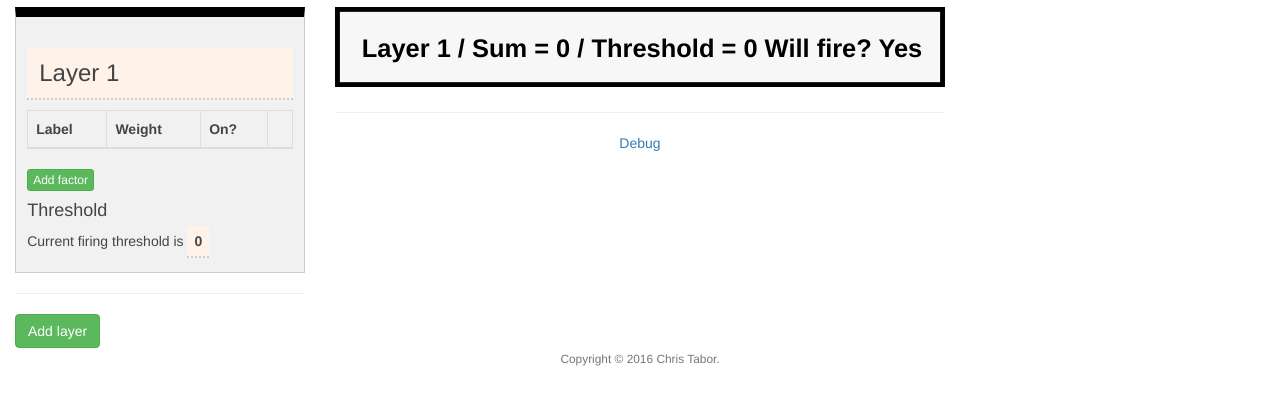
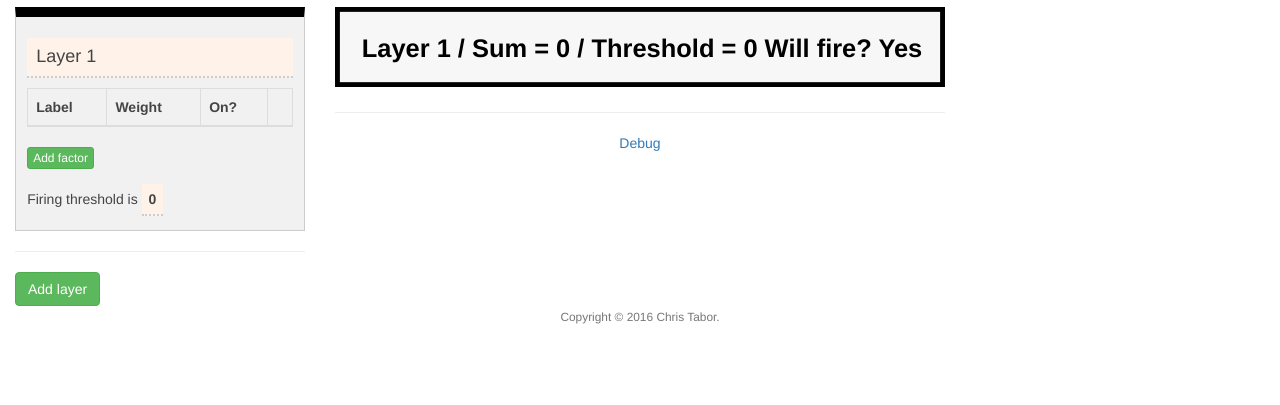
Before and after one commit to christabor-incubator/neuralnet_modeler, a plain HTML site: page index.html in a window 1280 px wide. Shown: the part 157-562 px from the top of the page. Drawn offline with Linux system fonts and the light colour scheme.

Commit message:
More cleanup

```diff
--- a/index.html
+++ b/index.html
@@ -20,7 +20,7 @@
             <div class="layers">
                 <h2>Layers</h2>
                 <div class="layer" data-color="black">
-                    <h3 class="layername" contenteditable="true">Layer 1</h3>
+                    <h4 class="layername" contenteditable="true">Layer 1</h4>
                     <table class="table table-striped table-bordered table-hover">
                         <thead>
                             <tr>
@@ -33,8 +33,8 @@
                         <tbody></tbody>
                     </table>
                     <a href="#" class="btn btn-success btn-xs" id="add-factor">Add factor</a>
-                    <h4>Threshold</h4>
-                    <p>Current firing threshold is <strong class="threshold" contenteditable="true">0</strong></p>
+                    <br><br>
+                    <p>Firing threshold is <strong class="threshold" contenteditable="true">0</strong></p>
                 </div>
             </div>
             <hr>
--- a/static/css/styles.css
+++ b/static/css/styles.css
@@ -33,6 +33,7 @@ body {
 .node.inactive circle,
 .node.inactive text,
 .edgePath.inactive path,
+.edgePath.inactive marker,
 .edgePath.inactive marker {
     opacity: 0.3;
 }
--- a/static/js/ui.js
+++ b/static/js/ui.js
@@ -8,6 +8,7 @@ $(document).ready(function(){
     // Create the renderer
     var render = new dagreD3.render();
     var network = [];
+    var layers = $('.layers');
 
     function uid() {
         function r() {
@@ -106,22 +107,18 @@ $(document).ready(function(){
         });
     }
 
-    $('.layers').on('click', '.node-active', function(e){
+    layers.on('click', '.node-active', function(e){
         updateNetwork();
         reRender();
     });
 
-    $('.layers').on('keypress keyup keydown', '[contenteditable]', function(e){
+    layers.on('keypress keyup keydown', '[contenteditable]', function(e){
         e.stopImmediatePropagation();
         updateNetwork();
         reRender();
     });
 
-    function translate(x, y) {
-        return 'translate(' + x + ',' + y + ')';
-    }
-
-    $('.layers').on('click', '#add-factor', function(e){
+    layers.on('click', '#add-factor', function(e){
         e.preventDefault();
         var row = ['<tr><td contenteditable="true">Varname</td>',
                    '<td contenteditable="true">0</td>',
@@ -134,7 +131,7 @@ $(document).ready(function(){
         reRender();
     });
 
-    $('.layers').on('click', '.remove-factor', function(){
+    layers.on('click', '.remove-factor', function(){
         $(this).parent().parent().remove();
         updateNetwork();
         reRender();
@@ -152,6 +149,10 @@ $(document).ready(function(){
         updateNetwork();
         reRender();
     });
+
+    function translate(x, y) {
+        return 'translate(' + x + ',' + y + ')';
+    }
 
     function updateNetwork() {
         // Reset value each time
```
Also changed, not shown: 1 other file.
